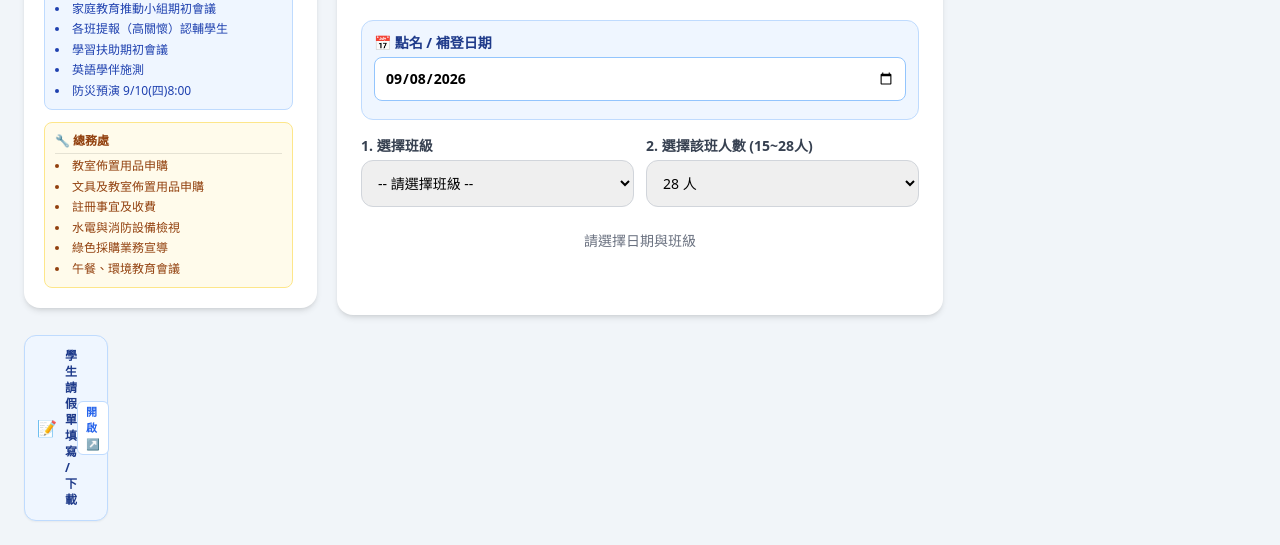
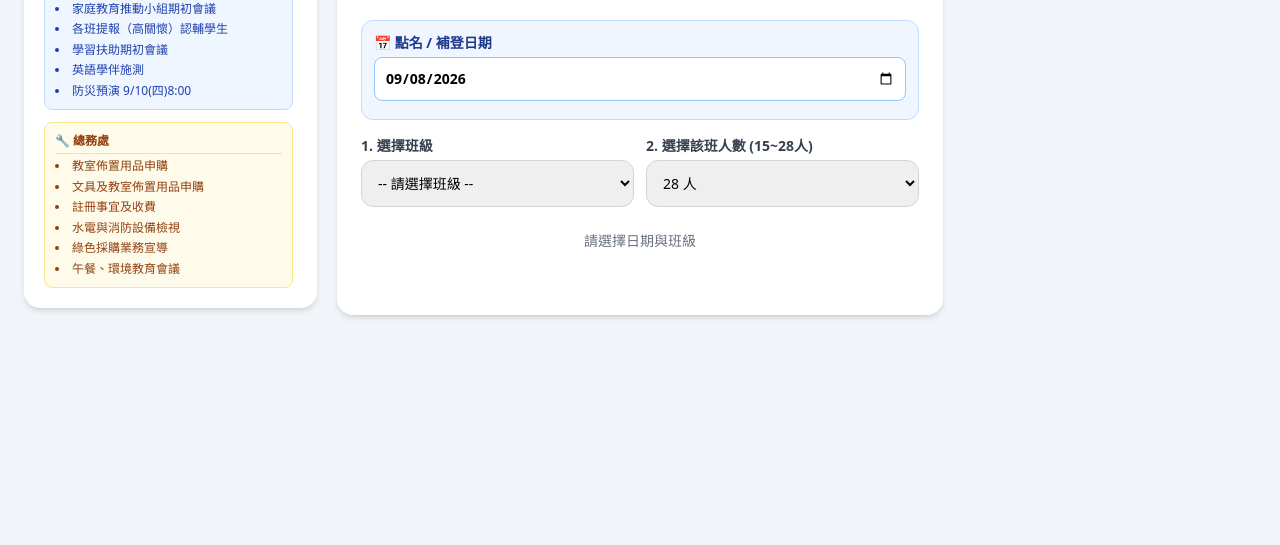
Before and after one commit to tumiya1206/school-attendance, a plain HTML site: page test.html in a window 1280 px wide. Shown: the part 392-937 px from the top of the page. After the commit the page ends 800 px from the top, so only its background shows below. Drawn offline with nearby package versions, Linux system fonts and the light colour scheme.

Commit message:
Update test.html

```diff
--- a/test.html
+++ b/test.html
@@ -121,13 +121,6 @@
         </ul>
       </div>
     </div>
-<a href="https://example.com/leave" target="_blank" class="flex items-center justify-between p-3 bg-blue-50 hover:bg-blue-100/80 border border-blue-200 rounded-xl transition text-xs font-bold text-blue-900 shadow-sm">
-  <span class="flex items-center gap-2">
-    <span class="text-base">📝</span>
-    <span>學生請假單填寫 / 下載</span>
-  </span>
-  <span class="text-[11px] text-blue-600 bg-white px-2 py-0.5 rounded-md border border-blue-200">開啟 ↗</span>
-</a>
 
   </div>
 
```
